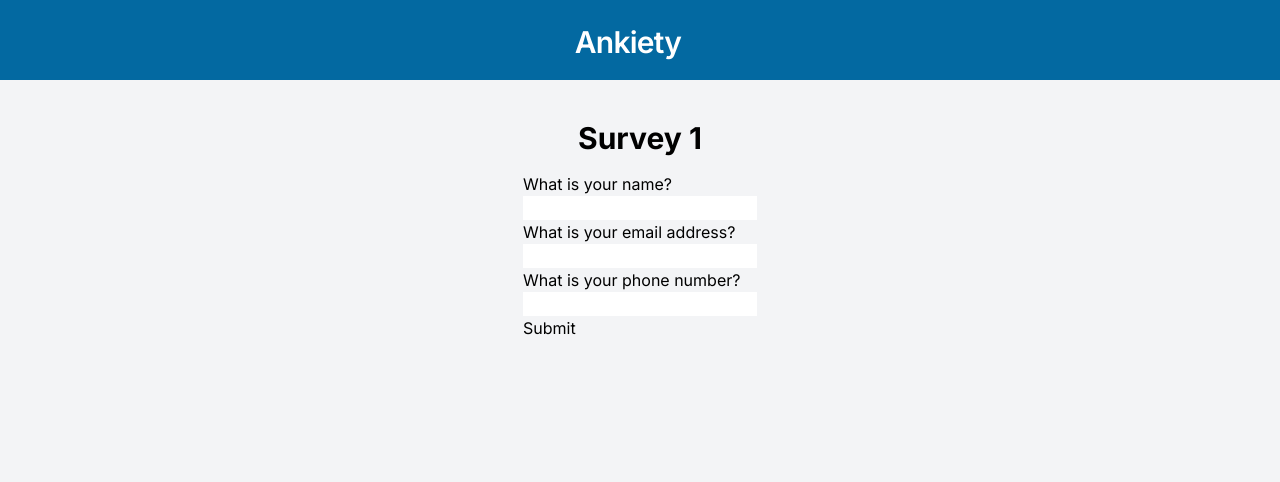
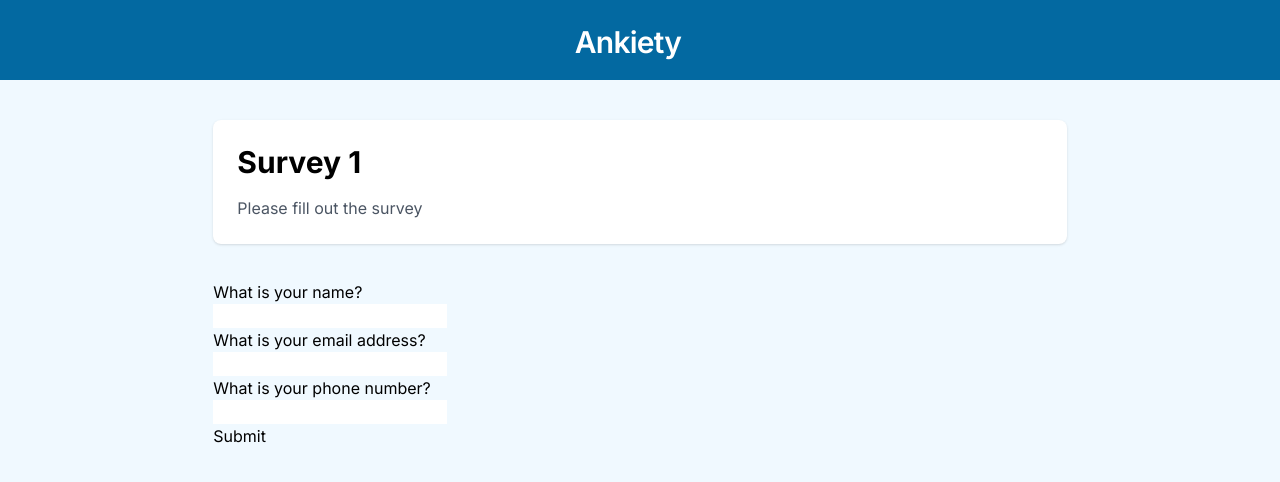
Before and after one commit to haniszewski/SurveySystemFrontend, a Next.js app: page /survey/1 in a window 1280 px wide. Shown: the top 482 px of the page. Built offline with nearby package versions, Linux system fonts and the light colour scheme.

Commit message:
Add survey header

```diff
--- a/src/app/survey/[id]/page.tsx
+++ b/src/app/survey/[id]/page.tsx
@@ -1,3 +1,4 @@
+import SurveyHeader from "@/components/atoms/survey/survey-header";
 import Survey from "@/components/organisms/survey";
 
 const questions: Question[] = [
@@ -26,12 +27,15 @@ export default async function SurveyPage({
   };
 }) {
   return (
-    <div className="flex h-full flex-col items-center bg-gray-100 pt-10">
-      <h1 className="mb-4 text-center text-3xl font-bold">
-        Survey {params.id}
-      </h1>
-      <div>
-        <Survey questions={questions} />
+    <div className="flex h-full flex-col items-center bg-sky-50 pt-10">
+      <div className="flex w-2/3 flex-col gap-5">
+        <SurveyHeader
+          title={`Survey ${params.id}`}
+          description="Please fill out the survey"
+        />
+        <div>
+          <Survey questions={questions} />
+        </div>
       </div>
     </div>
   );
--- /dev/null
+++ b/src/components/atoms/survey/survey-header.tsx
@@ -0,0 +1,16 @@
+const SurveyHeader = ({
+  title,
+  description,
+}: {
+  title: string;
+  description: string;
+}) => {
+  return (
+    <div className="mb-4 w-full rounded-lg bg-white p-6 text-left shadow">
+      <h1 className="mb-4 text-3xl font-bold">{title}</h1>
+      <p className="text-gray-600">{description}</p>
+    </div>
+  );
+};
+
+export default SurveyHeader;
```
